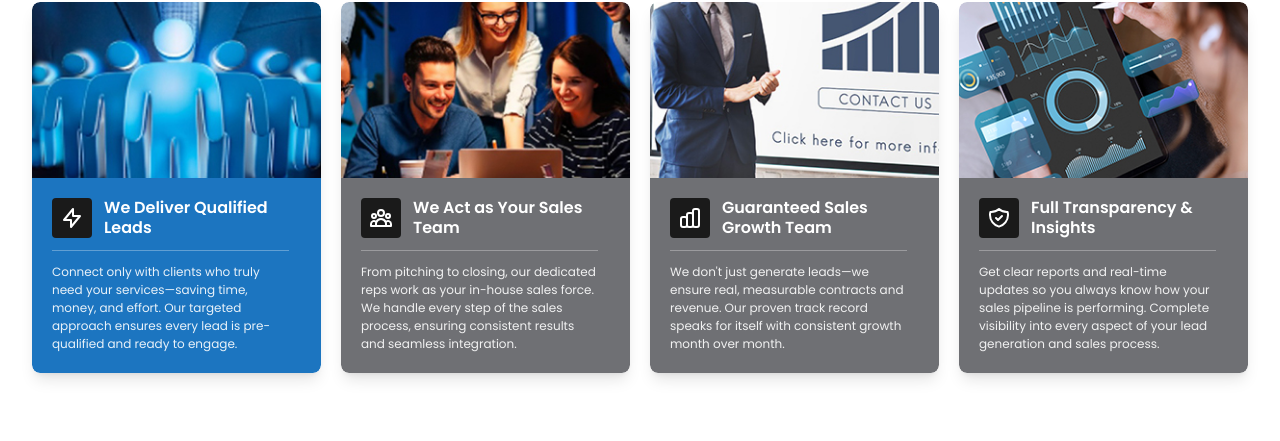
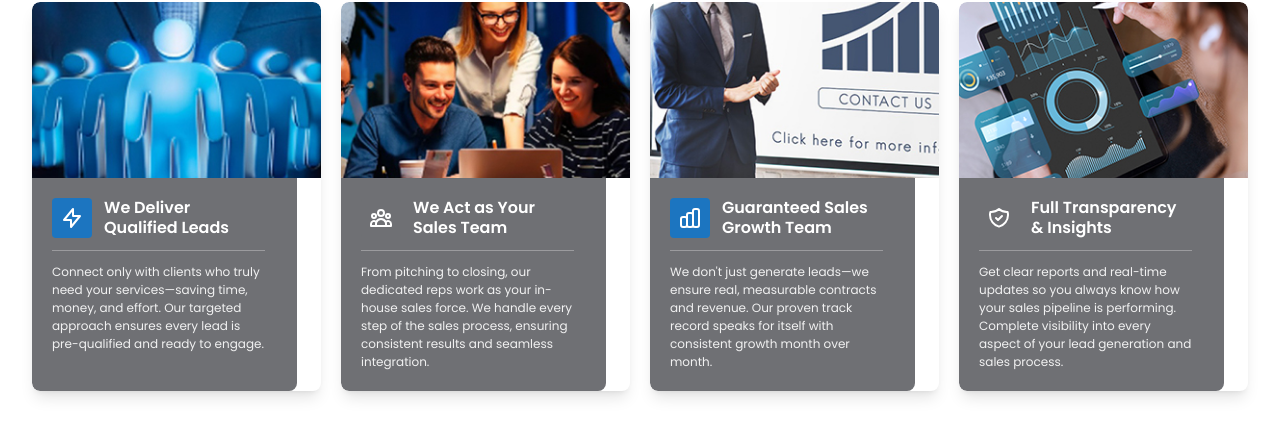
Before and after one commit to Sharmeen-Rauf/escabiz, a Next.js app: page / in a window 1280 px wide. Shown: the part 4153-4594 px from the top of the page. Built offline with nearby package versions, Linux system fonts and the light colour scheme.

Commit message:
Update icon background colors and layout adjustments on Home page: modify icon container backgrounds for improved visual consistency, and adjust margins for better spacing across service cards.

```diff
--- a/src/app/page.tsx
+++ b/src/app/page.tsx
@@ -975,11 +975,11 @@ export default function Home() {
                 </div>
 
                 {/* Lower Content Block */}
-                <div className="bg-[#1c75c0] p-4 lg:p-5 rounded-b-lg pr-6 lg:pr-8 group-hover:bg-[#1c75c0] transition-all duration-300 flex-1 flex flex-col hover:bg-[#1c75c0]">
+                <div className="bg-[#6f7074] p-4 lg:p-5 rounded-b-lg mr-4 lg:mr-6 pr-6 lg:pr-8 group-hover:bg-[#1c75c0] transition-all duration-300 flex-1 flex flex-col">
                   {/* Icon and Heading Row */}
                   <div className="flex items-start gap-3 mb-3">
-                    {/* Icon with Square Background */}
-                    <div className="w-10 h-10 bg-[#1a1a1a] rounded flex items-center justify-center flex-shrink-0">
+                    {/* Icon with Square Background - Blue Theme */}
+                    <div className="w-10 h-10 bg-[#1c75c0] rounded flex items-center justify-center flex-shrink-0">
                       <svg className="w-6 h-6 text-white" fill="none" stroke="currentColor" viewBox="0 0 24 24">
                         <path strokeLinecap="round" strokeLinejoin="round" strokeWidth={2} d="M13 10V3L4 14h7v7l9-11h-7z" />
                       </svg>
@@ -1014,11 +1014,11 @@ export default function Home() {
                 </div>
 
                 {/* Lower Content Block */}
-                <div className="bg-[#6f7074] p-4 lg:p-5 rounded-b-lg pr-6 lg:pr-8 group-hover:bg-[#1c75c0] transition-all duration-300 flex-1 flex flex-col">
+                <div className="bg-[#6f7074] p-4 lg:p-5 rounded-b-lg mr-4 lg:mr-6 pr-6 lg:pr-8 group-hover:bg-[#1c75c0] transition-all duration-300 flex-1 flex flex-col">
                   {/* Icon and Heading Row */}
                   <div className="flex items-start gap-3 mb-3">
-                    {/* Icon with Square Background */}
-                    <div className="w-10 h-10 bg-[#1a1a1a] rounded flex items-center justify-center flex-shrink-0">
+                    {/* Icon with Square Background - Grey Theme */}
+                    <div className="w-10 h-10 bg-[#6f7074] rounded flex items-center justify-center flex-shrink-0">
                       <svg className="w-6 h-6 text-white" fill="none" stroke="currentColor" viewBox="0 0 24 24">
                         <path strokeLinecap="round" strokeLinejoin="round" strokeWidth={2} d="M17 20h5v-2a3 3 0 00-5.356-1.857M17 20H7m10 0v-2c0-.656-.126-1.283-.356-1.857M7 20H2v-2a3 3 0 015.356-1.857M7 20v-2c0-.656.126-1.283.356-1.857m0 0a5.002 5.002 0 019.288 0M15 7a3 3 0 11-6 0 3 3 0 016 0zm6 3a2 2 0 11-4 0 2 2 0 014 0zM7 10a2 2 0 11-4 0 2 2 0 014 0z" />
                       </svg>
@@ -1053,11 +1053,11 @@ export default function Home() {
                 </div>
 
                 {/* Lower Content Block */}
-                <div className="bg-[#6f7074] p-4 lg:p-5 rounded-b-lg pr-6 lg:pr-8 group-hover:bg-[#1c75c0] transition-all duration-300 flex-1 flex flex-col">
+                <div className="bg-[#6f7074] p-4 lg:p-5 rounded-b-lg mr-4 lg:mr-6 pr-6 lg:pr-8 group-hover:bg-[#1c75c0] transition-all duration-300 flex-1 flex flex-col">
                   {/* Icon and Heading Row */}
                   <div className="flex items-start gap-3 mb-3">
-                    {/* Icon with Square Background */}
-                    <div className="w-10 h-10 bg-[#1a1a1a] rounded flex items-center justify-center flex-shrink-0">
+                    {/* Icon with Square Background - Blue Theme */}
+                    <div className="w-10 h-10 bg-[#1c75c0] rounded flex items-center justify-center flex-shrink-0">
                       <svg className="w-6 h-6 text-white" fill="none" stroke="currentColor" viewBox="0 0 24 24">
                         <path strokeLinecap="round" strokeLinejoin="round" strokeWidth={2} d="M9 19v-6a2 2 0 00-2-2H5a2 2 0 00-2 2v6a2 2 0 002 2h2a2 2 0 002-2zm0 0V9a2 2 0 012-2h2a2 2 0 012 2v10m-6 0a2 2 0 002 2h2a2 2 0 002-2m0 0V5a2 2 0 012-2h2a2 2 0 012 2v14a2 2 0 01-2 2h-2a2 2 0 01-2-2z" />
                       </svg>
@@ -1092,11 +1092,11 @@ export default function Home() {
                 </div>
 
                 {/* Lower Content Block */}
-                <div className="bg-[#6f7074] p-4 lg:p-5 rounded-b-lg pr-6 lg:pr-8 group-hover:bg-[#1c75c0] transition-all duration-300 flex-1 flex flex-col">
+                <div className="bg-[#6f7074] p-4 lg:p-5 rounded-b-lg mr-4 lg:mr-6 pr-6 lg:pr-8 group-hover:bg-[#1c75c0] transition-all duration-300 flex-1 flex flex-col">
                   {/* Icon and Heading Row */}
                   <div className="flex items-start gap-3 mb-3">
-                    {/* Icon with Square Background */}
-                    <div className="w-10 h-10 bg-[#1a1a1a] rounded flex items-center justify-center flex-shrink-0">
+                    {/* Icon with Square Background - Grey Theme */}
+                    <div className="w-10 h-10 bg-[#6f7074] rounded flex items-center justify-center flex-shrink-0">
                       <svg className="w-6 h-6 text-white" fill="none" stroke="currentColor" viewBox="0 0 24 24">
                         <path strokeLinecap="round" strokeLinejoin="round" strokeWidth={2} d="M9 12l2 2 4-4m5.618-4.016A11.955 11.955 0 0112 2.944a11.955 11.955 0 01-8.618 3.04A12.02 12.02 0 003 9c0 5.591 3.824 10.29 9 11.622 5.176-1.332 9-6.03 9-11.622 0-1.042-.133-2.052-.382-3.016z" />
                       </svg>
```
